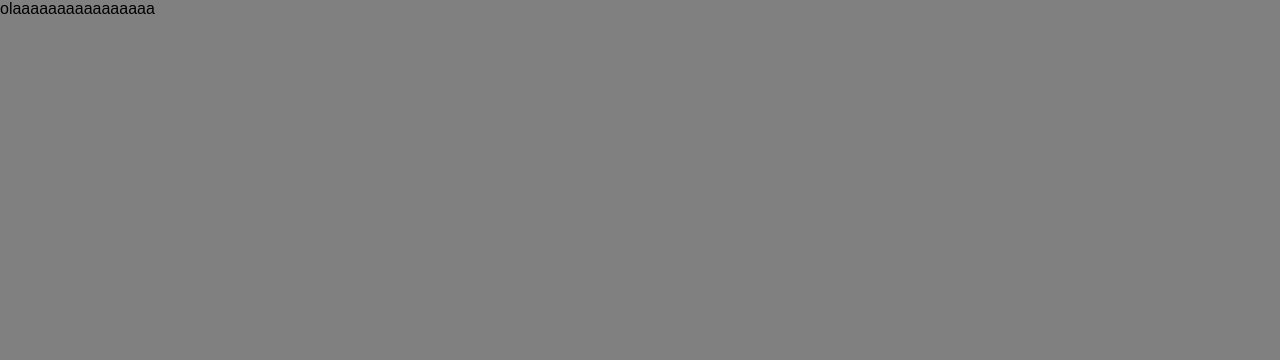
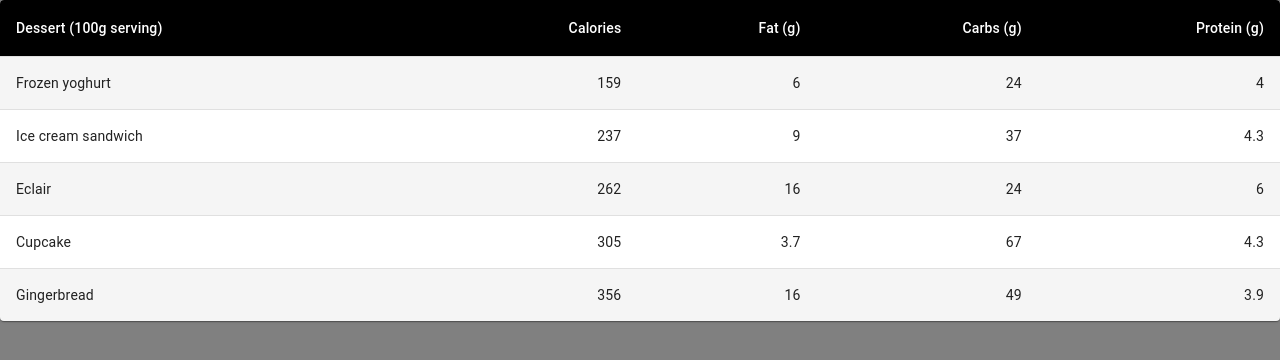
Before and after one commit to NatanMoura085/SHOPPING-CARD-REACT.JS-COM-MATERIAL-UI, a React (Vite) app: page /Carrinho in a window 1280 px wide. Shown: the top 360 px of the page. Built offline with nearby package versions, Linux system fonts and the light colour scheme.

Commit message:
icone do shopping card

```diff
--- a/src/Components/Card/Card.jsx
+++ b/src/Components/Card/Card.jsx
@@ -1,5 +1,6 @@
 import React from "react";
 import { Card, CardContent, CardMedia, Typography, Button, CardActionArea, CardActions } from "@mui/material";
+import AddShoppingCartIcon from '@mui/icons-material/AddShoppingCart';
 import { CarrinhoContext } from '/src/Context/Provedor';
 import { useContext } from 'react';
 export default function MultiActionAreaCard(props) {
@@ -23,14 +24,17 @@
                         {title}
                     </Typography>
                     <Typography variant="body2" color="text.secondary">
-                        {description}
+                        {description} {price}
+
 
                     </Typography>
                 </CardContent>
             </CardActionArea>
             <CardActions>
-                <Button variant="contained" size="large" color="secondary" onClick={() => handleAdicionarCarrinho()} sx={{ backgroundColor: "#FF00FF" }}   >
-                    ADICIONAR AO CARRINHO
+                <Button variant="contained" size="large" color="secondary" onClick={() => handleAdicionarCarrinho()} sx={{ backgroundColor: "#FF00FF", fontSize: '14px', textAlign: 'center', whiteSpace: 'nowrap',margin:'5px' }}>
+                    <AddShoppingCartIcon />
+                    ADICIONA AO CARRINHO
+
                 </Button>
             </CardActions>
         </Card>
--- /dev/null
+++ b/src/Components/Table/Table.jsx
@@ -0,0 +1,72 @@
+import * as React from 'react';
+import { styled } from '@mui/material/styles';
+import Table from '@mui/material/Table';
+import TableBody from '@mui/material/TableBody';
+import TableCell, { tableCellClasses } from '@mui/material/TableCell';
+import TableContainer from '@mui/material/TableContainer';
+import TableHead from '@mui/material/TableHead';
+import TableRow from '@mui/material/TableRow';
+import Paper from '@mui/material/Paper';
+
+const StyledTableCell = styled(TableCell)(({ theme }) => ({
+  [`&.${tableCellClasses.head}`]: {
+    backgroundColor: theme.palette.common.black,
+    color: theme.palette.common.white,
+  },
+  [`&.${tableCellClasses.body}`]: {
+    fontSize: 14,
+  },
+}));
+
+const StyledTableRow = styled(TableRow)(({ theme }) => ({
+  '&:nth-of-type(odd)': {
+    backgroundColor: theme.palette.action.hover,
+  },
+  // hide last border
+  '&:last-child td, &:last-child th': {
+    border: 0,
+  },
+}));
+
+function createData(name, calories, fat, carbs, protein) {
+  return { name, calories, fat, carbs, protein };
+}
+
+const rows = [
+  createData('Frozen yoghurt', 159, 6.0, 24, 4.0),
+  createData('Ice cream sandwich', 237, 9.0, 37, 4.3),
+  createData('Eclair', 262, 16.0, 24, 6.0),
+  createData('Cupcake', 305, 3.7, 67, 4.3),
+  createData('Gingerbread', 356, 16.0, 49, 3.9),
+];
+
+export default function CustomizedTables() {
+  return (
+    <TableContainer component={Paper}>
+      <Table sx={{ minWidth: 700 }} aria-label="customized table">
+        <TableHead>
+          <TableRow>
+            <StyledTableCell>Dessert (100g serving)</StyledTableCell>
+            <StyledTableCell align="right">Calories</StyledTableCell>
+            <StyledTableCell align="right">Fat&nbsp;(g)</StyledTableCell>
+            <StyledTableCell align="right">Carbs&nbsp;(g)</StyledTableCell>
+            <StyledTableCell align="right">Protein&nbsp;(g)</StyledTableCell>
+          </TableRow>
+        </TableHead>
+        <TableBody>
+          {rows.map((row) => (
+            <StyledTableRow key={row.name}>
+              <StyledTableCell component="th" scope="row">
+                {row.name}
+              </StyledTableCell>
+              <StyledTableCell align="right">{row.calories}</StyledTableCell>
+              <StyledTableCell align="right">{row.fat}</StyledTableCell>
+              <StyledTableCell align="right">{row.carbs}</StyledTableCell>
+              <StyledTableCell align="right">{row.protein}</StyledTableCell>
+            </StyledTableRow>
+          ))}
+        </TableBody>
+      </Table>
+    </TableContainer>
+  );
+}
--- a/src/Style/GobalStyle.jsx
+++ b/src/Style/GobalStyle.jsx
@@ -5,12 +5,13 @@
 margin:0;
 padding:0;
 box-sizing: border-box;
+text-decoration:none;
 
 
 }
 body {
 
-background-color: gray;
+background-color: #808080;
 font-family:sans-serif;
 
 
--- a/src/pages/Carrinho/Carrinho.jsx
+++ b/src/pages/Carrinho/Carrinho.jsx
@@ -1,9 +1,9 @@
 import React from "react";
+import CustomizedTables from '../../Components/Table/Table'
 export default function Carrinho() {
-  console.log('rota acessadaaaaa')
   return (
+    <CustomizedTables />
 
-    <p>olaaaaaaaaaaaaaaaa</p>
   )
 
 }
--- a/src/pages/Home/Home.jsx
+++ b/src/pages/Home/Home.jsx
@@ -10,34 +10,34 @@
         title: "Phone XYZ",
         description: "O novo modelo de celular XYZ é a escolha perfeita para quem busca tecnologia e design inovadores em um único dispositivo.",
         image: "./public/phone.jpg",
-        price: "1000,00"
+        price: "R$1000"
     }
     const phone2 = {
         id: 'phone2',
         title: "IPHONE",
-        description: "O iPhone 14 é a nova geração de smartphones da Apple que traz uma combinação única de design elegante, desempenho excepcional.",
+        description: "O iPhone 14 é a nova geração de smartphones da Apple que traz uma combinação única de design elegante, desempenho ",
         image: "./public/iphone14.png",
-        price: "1000,00"
+        price: " R$1000"
     }
     const phone3 = {
         id: 'phone3',
         title: "XIAOME",
-        description: " Xiaomi apresentam tecnologia de ponta, com telas de alta resolução, câmeras potentes, baterias duradouras e design moderno.",
+        description: " Xiaomi apresentam tecnologia de ponta, com telas de alta resolução, câmeras potentes, baterias duradouras e design.",
         image: "./public/xiaome.jpg",
-        price: "1000,00"
+        price: " R$1000"
     }
 
     return (
         <>
             <ButtonAppBar />
-            <MultiActionAreaCard id={phone.id} title={phone.title}
+            <MultiActionAreaCard id={phone.id} title={phone.title} price={phone.price}
                 description={phone.description}
                 image={phone.image}
             />
-            <MultiActionAreaCard id={phone2.id} title={phone2.title}
+            <MultiActionAreaCard id={phone2.id} title={phone2.title} price={phone2.price}
                 description={phone2.description}
                 image={phone2.image} />
-            <MultiActionAreaCard id={phone3.id} title={phone3.title}
+            <MultiActionAreaCard id={phone3.id} title={phone3.title} price={phone3.price}
                 description={phone3.description}
                 image={phone3.image} />
             <GlobaStyle />
```
